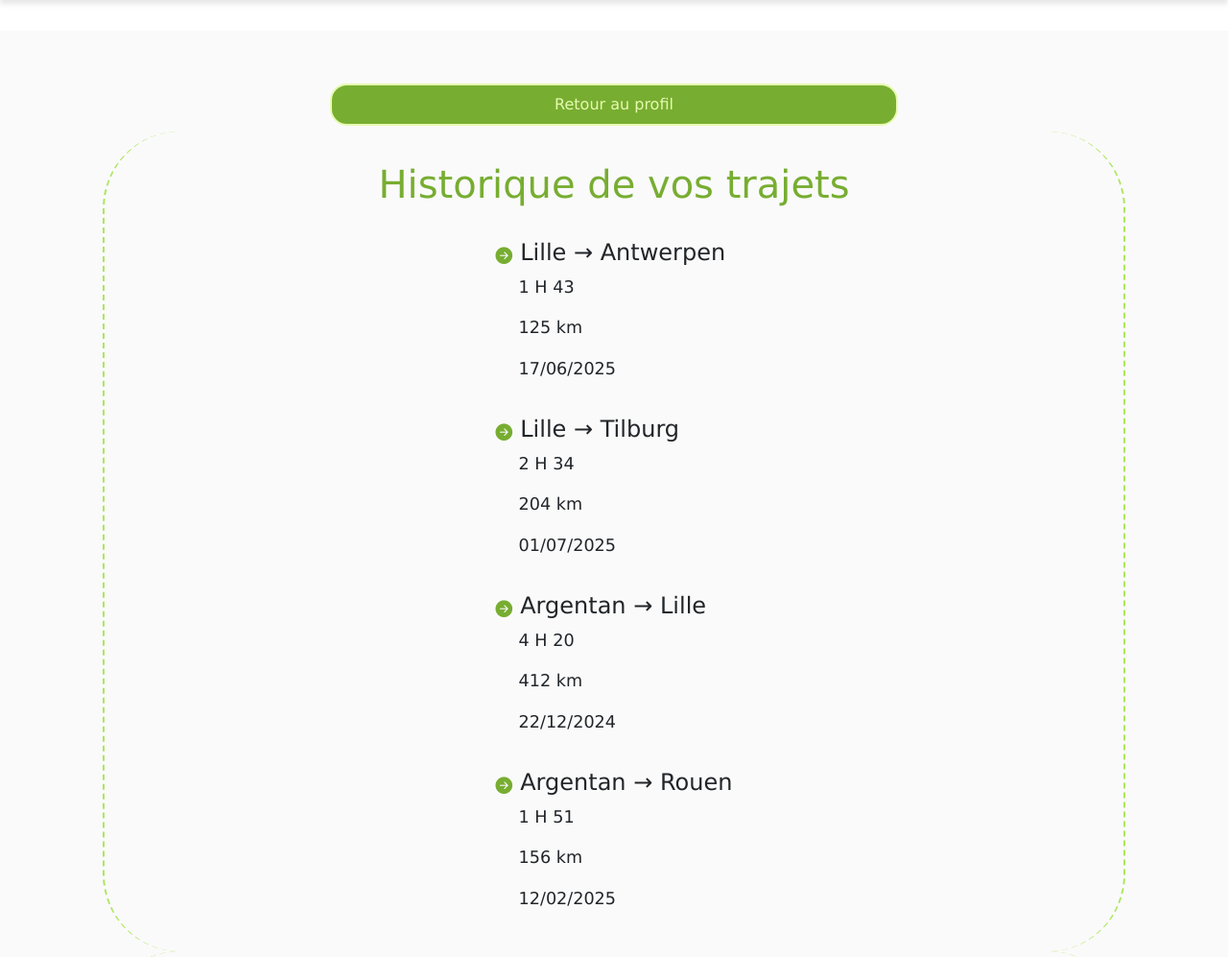
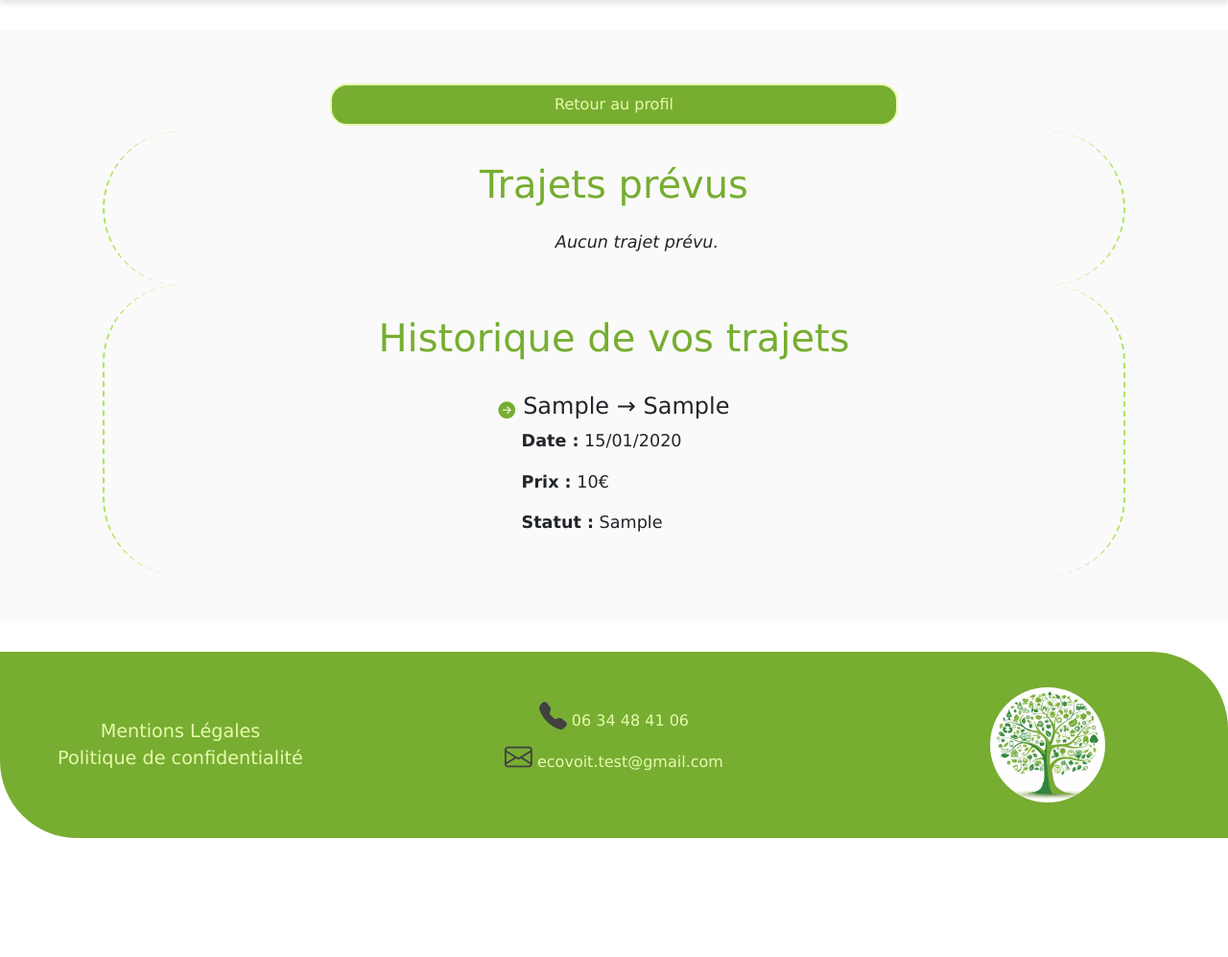
Before and after one commit to Agden/ecovoit, a PHP site: page /front/html/hist-passager.php in a window 1280 px wide. Shown: the part 650-1647 px from the top of the page at 96% size. Run offline with PHP 8.4, Linux system fonts and the light colour scheme; the visitor is signed in with stand-in values (Sample User, id 1); data comes from the database, SQL or seed files in the repository; tables that the repository leaves empty hold one stand-in row (values such as "Sample post"); a stand-in replaces the project's code that opens the database connection.

Commit message:
historique conducteur et passager connectés à la BDD

```diff
--- a/front/html/hist-passager.php
+++ b/front/html/hist-passager.php
@@ -1,4 +1,40 @@
-<?php session_start(); ?>
+<?php
+session_start();
+require '../../back/config.local.php';
+
+if (!isset($_SESSION['user_id'])) {
+    header("Location: ../../index.php");
+    exit;
+}
+
+// Trajets terminés
+$stmt = $pdo->prepare("
+    SELECT c.*, v.modele, m.libelle as marque
+    FROM participe p
+    JOIN covoiturage c ON p.covoiturage_id = c.covoiturage_id
+    JOIN voiture v ON c.voiture_id = v.voiture_id
+    JOIN marque m ON v.marque_id = m.marque_id
+    WHERE p.user_id = ?
+    AND c.statut != 'prévu'
+    ORDER BY c.date_depart DESC
+");
+$stmt->execute([$_SESSION['user_id']]);
+$historique = $stmt->fetchAll();
+
+// Trajets prévus
+$stmt = $pdo->prepare("
+    SELECT c.*, v.modele, m.libelle as marque
+    FROM participe p
+    JOIN covoiturage c ON p.covoiturage_id = c.covoiturage_id
+    JOIN voiture v ON c.voiture_id = v.voiture_id
+    JOIN marque m ON v.marque_id = m.marque_id
+    WHERE p.user_id = ?
+    AND c.statut = 'prévu'
+    ORDER BY c.date_depart ASC
+");
+$stmt->execute([$_SESSION['user_id']]);
+$prevus = $stmt->fetchAll();
+?>
 <!DOCTYPE html>
 <html lang="fr">
     <head>
@@ -6,14 +42,12 @@
         <meta name="viewport" content="width=device-width, initial-scale=1.0">
         <title>Historique passager</title>
         <link rel="stylesheet" href="../css/hist-passager.css">
-            <!-- Lien vers Bootstrap Icons -->
         <link href="https://cdn.jsdelivr.net/npm/bootstrap-icons/font/bootstrap-icons.css" rel="stylesheet">
         <link rel="stylesheet" href="https://cdnjs.cloudflare.com/ajax/libs/twitter-bootstrap/4.1.3/css/bootstrap.min.css">
         <link rel="stylesheet" href="https://cdnjs.cloudflare.com/ajax/libs/ionicons/2.0.1/css/ionicons.min.css">
         <link rel="stylesheet" href="https://cdnjs.cloudflare.com/ajax/libs/font-awesome/6.5.0/css/all.min.css">
     </head>
     <body>
-                <!-- Barre de navigation mobile/tablette (haut) -->
         <?php include 'nav-top.php'; ?>
 
         <section class="bandeau-photo">
@@ -22,84 +56,65 @@
             </div>
         </section>
 
-            <!-- CORPS -->
         <main class="main-container">
             <a href="../html/profil-user.php">Retour au profil</a>
+
+            <!-- Trajets prévus -->
+            <div class="en-cours">
+                <h1>Trajets prévus</h1>
+                <?php if (empty($prevus)): ?>
+                    <p><i>Aucun trajet prévu.</i></p>
+                <?php else: ?>
+                    <?php foreach ($prevus as $t): ?>
+                        <div class="trajet-1">
+                            <div class="ville-titre">
+                                <i class="bi bi-arrow-right-circle-fill"></i>
+                                <h4><?= htmlspecialchars($t['lieu_depart']) ?> → <?= htmlspecialchars($t['lieu_arrivee']) ?></h4>
+                            </div>
+                            <p><b>Date :</b> <?= date('d/m/Y', strtotime($t['date_depart'])) ?></p>
+                            <p><b>Départ :</b> <?= $t['heure_depart'] ?></p>
+                            <p><b>Prix :</b> <?= $t['prix_personne'] ?>€</p>
+                            <form action="../../back/annuler-participation.php" method="POST">
+                                <input type="hidden" name="covoiturage_id" value="<?= $t['covoiturage_id'] ?>">
+                                <button class="btn-annuler" type="submit">Annuler</button>
+                            </form>
+                        </div>
+                    <?php endforeach; ?>
+                <?php endif; ?>
+            </div>
+
+            <!-- Historique -->
             <div class="historique">
                 <h1 class="titre">Historique de vos trajets</h1>
                 <div class="container-historique">
+                    <?php if (empty($historique)): ?>
+                        <p><i>Aucun trajet terminé.</i></p>
+                    <?php else: ?>
+                        <?php foreach ($historique as $t): ?>
                             <div class="ville">
                                 <div class="ville-titre">
                                     <i class="bi bi-arrow-right-circle-fill"></i>
-                                <h4>Lille → Antwerpen</h4>
+                                    <h4><?= htmlspecialchars($t['lieu_depart']) ?> → <?= htmlspecialchars($t['lieu_arrivee']) ?></h4>
                                 </div>
-                            <p>1 H 43</p>
-                            <p>125 km</p>
-                            <p>17/06/2025</p>
+                                <p><b>Date :</b> <?= date('d/m/Y', strtotime($t['date_depart'])) ?></p>
+                                <p><b>Prix :</b> <?= $t['prix_personne'] ?>€</p>
+                                <p><b>Statut :</b> <?= htmlspecialchars($t['statut']) ?></p>
                             </div>
-
-                        <div class="ville">
-                            <div class="ville-titre">
-                                <div class="ville-titre">
-                                    <i class="bi bi-arrow-right-circle-fill"></i>
-                                    <h4>Lille → Tilburg</h4>
-                                </div>
-                            </div>
-                            <p>2 H 34</p>
-                            <p>204 km</p>
-                            <p>01/07/2025</p>
-                        </div>
-
-                        <div class="ville">
-                            <div class="ville-titre">
-                                <i class="bi bi-arrow-right-circle-fill"></i>
-                                <h4>Argentan → Lille</h4>
-                            </div>
-                            <p>4 H 20</p>
-                            <p>412 km</p>
-                            <p>22/12/2024</p>
-                        </div>
-
-                        <div class="ville">
-                            <div class="ville-titre">
-                                <i class="bi bi-arrow-right-circle-fill"></i>
-                                <h4>Argentan → Rouen</h4>
-                            </div>
-                            <p>1 H 51</p>
-                            <p>156 km</p>
-                            <p>12/02/2025</p>
-                        </div>
-                    </div>
-                </div>
-
-                <div class="en-cours">
-                    <h1>Trajets prévus</h1>
-                    <div class="trajet-1">
-                        <div class="ville-titre">
-                            <i class="bi bi-arrow-right-circle-fill"></i>
-                            <h4>Argentan → Lambersart</h4>
-                        </div>
-                        <p>01/09/2025</p>
-                        <p><b>Départ :</b> 9 H 40</p>
-                        <p><b>Arrivée :</b> 14 H 30</p>
-                        <p><b>Places restantes :</b> 1</p>
-                        <p><b>Prix (€):</b> 28</p>
-                        <button class="btn-annuler" type="button">Annuler</button>
+                        <?php endforeach; ?>
+                    <?php endif; ?>
                 </div>
             </div>
         </main>
-            <!--Barre de navigation BAS mobile / Tablette-->
+
         <?php include 'nav-bottom.php'; ?>
 
-            <!-- FOOTER-->
         <footer>
             <div class="container-footer">
                 <div class="all-cadre">
                     <section class="cadre-footer-1">
-                            <a href="../html/mention.php" class="small-text-footer"> Mentions Légales </a><!--Page mention-->
-                            <a href="../html/pol-conf.php" class="small-text-footer">Politique de confidentialité</a><!--Page polDConf-->
+                        <a href="../html/mention.php" class="small-text-footer">Mentions Légales</a>
+                        <a href="../html/pol-conf.php" class="small-text-footer">Politique de confidentialité</a>
                     </section>
-
                     <section class="cadre-footer-2">
                         <ul class="contact-footer">
                             <li class="telephone">
@@ -112,16 +127,13 @@
                             </li>
                         </ul>
                     </section>
-
                     <section class="logo-footer">
                         <img src="../img/arbre.jpg" alt="logo">
                     </section>
                 </div>
             </div>
         </footer>
-            <!-- Scripts JS-->
-            <script src="../js/profil-user.js"></script>
-            <script src="../js/navigation.js"></script>
+
         <script src="../js/menu-deroulant.js"></script>
     </body>
 </html>
```
Also changed, not shown: front/html/hist-conducteur.php (+42 -49 lines). Lines whose indentation alone changed are shown as unchanged.
